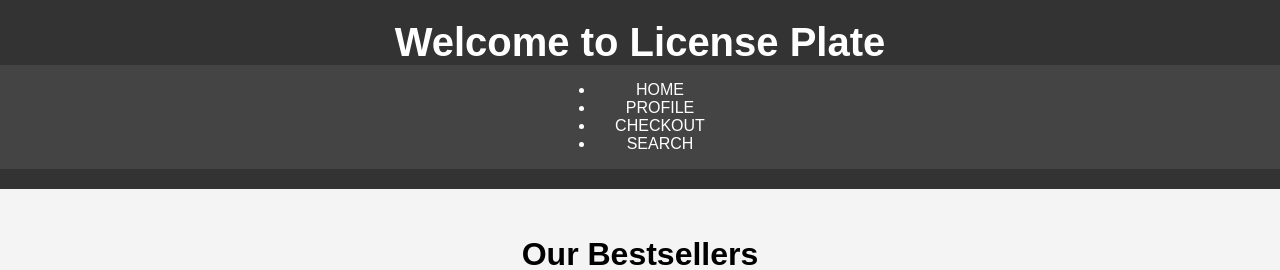
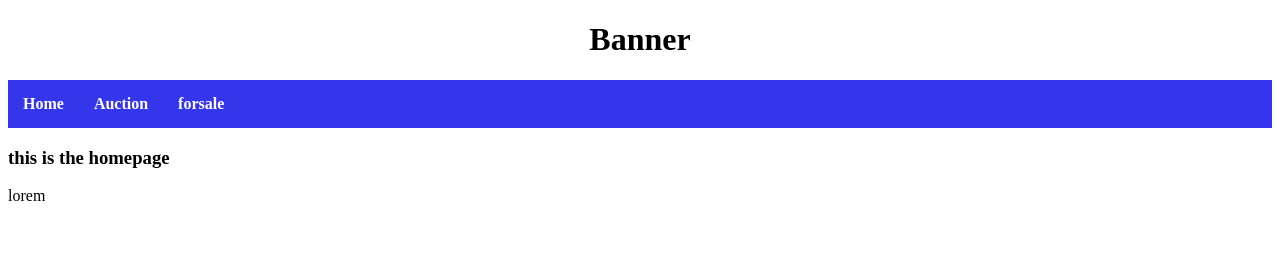
Before and after one commit to Azzam65/IS499, a Django app: page / in a window 1280 px wide. Shown: the top 270 px of the page. Run offline with Django 5.2, Linux system fonts and the light colour scheme.

Commit message:
working on landing paage + nvbaar

```diff
--- a/capstone/LPS/static/css/styles.css
+++ b/capstone/LPS/static/css/styles.css
@@ -1,69 +1,27 @@
-/* General Styles */
-body {
+head{
     font-family: Arial, sans-serif;
-    margin: 0;
-    padding: 0;
-    background-color: #f4f4f4;
 }
-
-/* Header Styles */
-header {
-    background: #333;
-    color: #fff;
-    padding: 20px 0;
+h1{
     text-align: center;
 }
-
-header h1 {
-    margin: 0;
-    font-size: 2.5em;
+.navbar ul{
+    list-style-type: none;
+    background-color: rgb(53, 53, 235);
+    padding: 0px;
+    margin: 0px;
+    overflow: hidden;
 }
-
-/* Navigation Styles */
-nav {
-    display: flex;
-    justify-content: center;
-    background: #444;
-}
-
-nav a {
-    color: #fff;
-    padding: 15px 20px;
+.navbar a{
+    font-weight: bold;
     text-decoration: none;
-    text-transform: uppercase;
-}
-
-nav a:hover {
-    background: #555;
-}
-
-/* Main Section Styles */
-main {
-    padding: 20px;
+    color: white;
+    padding: 15px;
+    display: block;
     text-align: center;
 }
-
-main h2 {
-    font-size: 2em;
-    margin-bottom: 20px;
+.navbar a:hover{
+    background-color: rgb(53, 53, 212);
 }
-
-main p {
-    font-size: 1.2em;
-    line-height: 1.6;
+.navbar li{
+    float: left;
 }
-
-/* Footer Styles */
-footer {
-    background: #333;
-    color: #fff;
-    text-align: center;
-    padding: 10px 0;
-    position: fixed;
-    width: 100%;
-    bottom: 0;
-}
-
-footer p {
-    margin: 0;
-}
--- a/capstone/LPS/templates/landingpage.html
+++ b/capstone/LPS/templates/landingpage.html
@@ -6,32 +6,22 @@
     <title>License Plate Shop</title>
     {% load static %}
     <link rel="stylesheet" href="{% static 'css/styles.css' %}">
+
 </head>
 <body>
-    <header>
-        <h1>Welcome to License Plate </h1>
-        <nav>
-            <ul>
-                <li><a href="{% url 'landingpage' %}">Home</a></li>
-                <li><a href="{% url 'profilepage' %}">Profile</a></li>
-                <li><a href="{% url 'checkoutpage' %}">Checkout</a></li>
-                <li><a href="{% url 'searchingpage' %}">Search</a></li>
-            </ul>
-        </nav>
-    </header>
+    <h1>Banner </h1>
+    <nav class = "navbar">
+        <ul>
+            <li> <a href="">Home</a>
+            <li> <a href="">Auction</a>
+            <li> <a href="">forsale</a>
+
+            </li>
+        </ul>
+    </nav>
     <main>
-        <section>
-            <h2>Our Bestsellers</h2>
-            <div class="product">
-                <img src="{% static 'images/plate1.jpg' %}" alt="License Plate 1">
-                <p>License Plate 1</p>
-                <p>$19.20</p>
-                <button>Add to Cart</button>
-            </div>
-        </section>
+        <h3>this is the homepage</h3>
+        <p>lorem</p>
     </main>
-    <footer>
-        <p>&copy; 2025 License Plate Shop. All rights reserved.</p>
-    </footer>
 </body>
 </html>
```
Also changed, not shown: capstone/LPS/templates/checkoutpage.html (deleted, +0 -29 lines), capstone/LPS/templates/controlPanel.html (deleted, +0 -43 lines), capstone/LPS/templates/orderPage.html (deleted, +0 -41 lines), capstone/LPS/templates/profilepage.html (deleted, +0 -29 lines), capstone/LPS/templates/searchingpage.html (deleted, +0 -29 lines), capstone/LPS/templates/signInPage.html (deleted, +0 -60 lines), capstone/LPS/templates/wishlistPage.html (deleted, +0 -25 lines).
